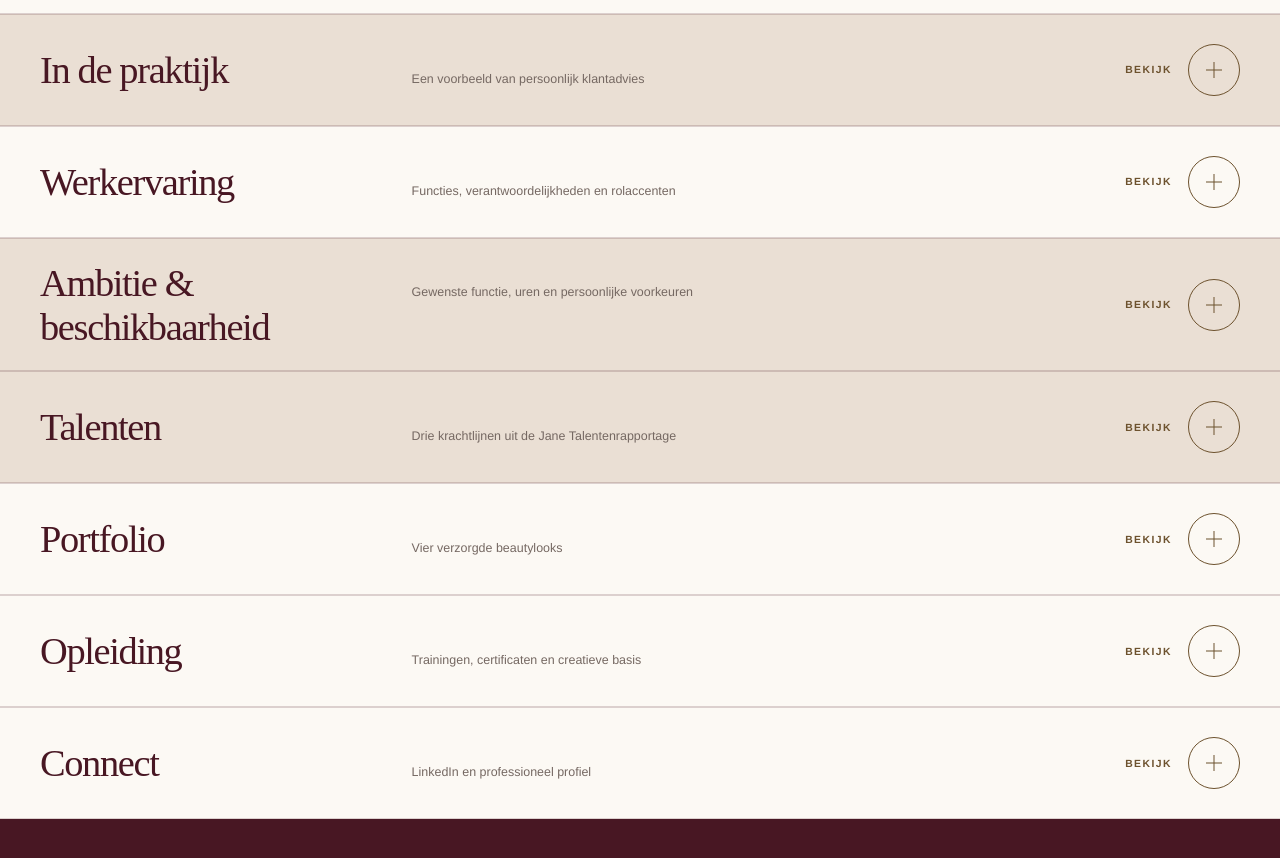
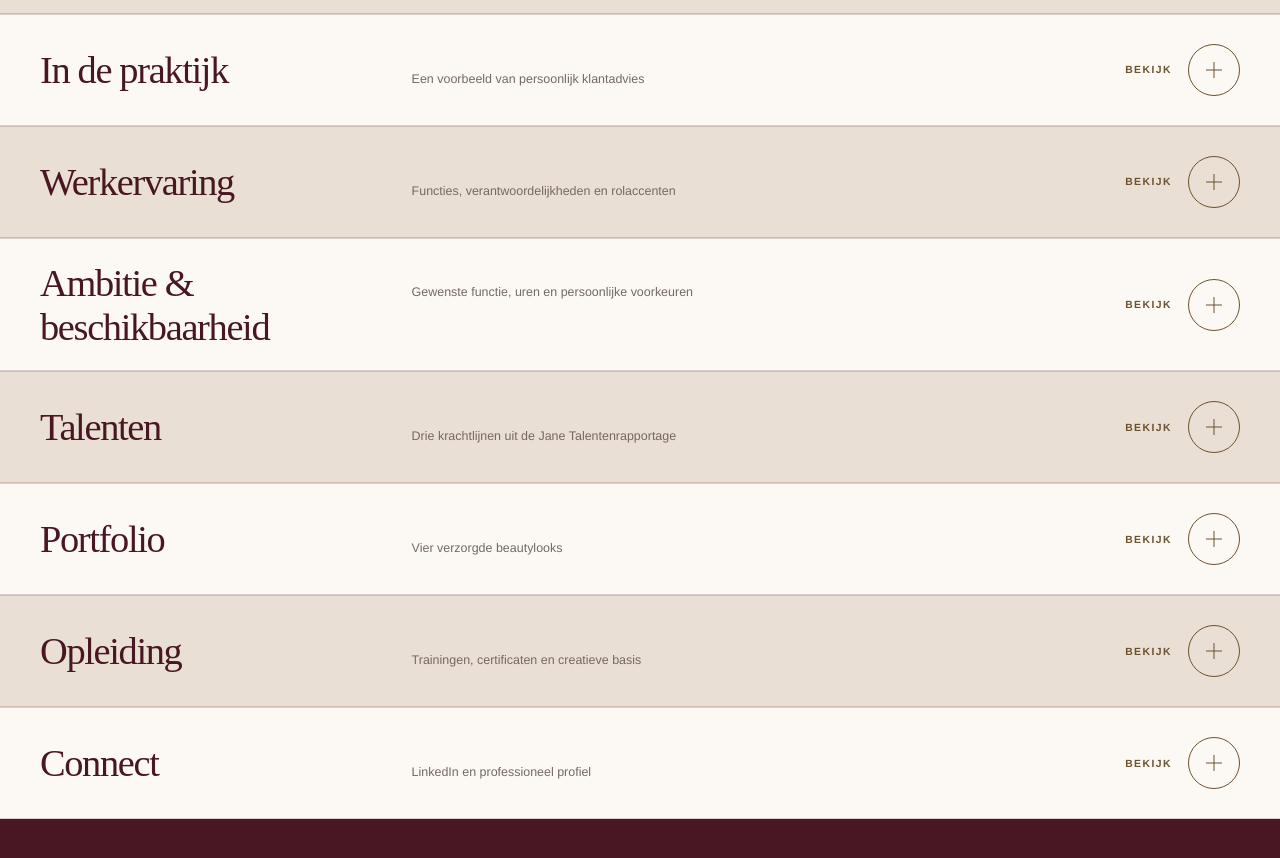
Before and after one commit to AFrederiks2025/ilonafrederiks, a Next.js app: page / in a window 1280 px wide. Shown: the part 1540-2398 px from the top of the page. Built offline with nearby package versions, Linux system fonts and the light colour scheme.

Commit message:
Alternate accordion section colors

```diff
--- a/app/globals.css
+++ b/app/globals.css
@@ -999,7 +999,7 @@ footer {
   gap: clamp(4rem, 9vw, 10rem);
   align-items: start;
   padding: clamp(7rem, 10vw, 11rem) max(2.5rem, calc((100% - 1440px) / 2));
-  background: var(--paper);
+  background: #eadfd4;
   color: var(--ink);
 }
 
@@ -1078,7 +1078,7 @@ footer {
   align-items: start;
   padding: clamp(7rem, 10vw, 11rem) max(2.5rem, calc((100% - 1440px) / 2));
   border-bottom: 1px solid var(--line);
-  background: #eadfd4;
+  background: var(--paper);
 }
 
 .practiceHeading h2 {
@@ -1124,7 +1124,7 @@ footer {
   gap: clamp(4rem, 9vw, 10rem);
   align-items: start;
   padding: clamp(7rem, 10vw, 11rem) max(2.5rem, calc((100% - 1440px) / 2));
-  background: #eadfd4;
+  background: var(--paper);
   color: var(--ink);
 }
 
--- a/app/page.tsx
+++ b/app/page.tsx
@@ -339,7 +339,7 @@ export default function Home() {
           id="profieltekst"
           label="Profiel"
           description="Wie Ilona is en wat zij meebrengt"
-          tone="light"
+          tone="soft"
         >
         <section className="profileSection" aria-labelledby="profile-title">
           <div className="profileStatement" data-reveal>
@@ -376,7 +376,7 @@ export default function Home() {
           id="praktijk"
           label="In de praktijk"
           description="Een voorbeeld van persoonlijk klantadvies"
-          tone="soft"
+          tone="light"
         >
         <section className="practiceSection" aria-labelledby="practice-title">
           <div className="practiceHeading" data-reveal>
@@ -404,6 +404,7 @@ export default function Home() {
           id="ervaring"
           label="Werkervaring"
           description="Functies, verantwoordelijkheden en rolaccenten"
+          tone="soft"
         >
         <section className="experienceSection" aria-labelledby="experience-title">
           <div className="editorialHeading" data-reveal>
@@ -452,7 +453,7 @@ export default function Home() {
           id="beschikbaarheid"
           label="Ambitie & beschikbaarheid"
           description="Gewenste functie, uren en persoonlijke voorkeuren"
-          tone="soft"
+          tone="light"
         >
         <section className="ambitionSection" aria-labelledby="ambition-title">
           <div className="ambitionStory" data-reveal>
@@ -597,6 +598,7 @@ export default function Home() {
           id="opleiding"
           label="Opleiding"
           description="Trainingen, certificaten en creatieve basis"
+          tone="soft"
         >
         <section className="educationSection" aria-labelledby="education-title">
           <div className="educationHeading" data-reveal>
```
Also changed, not shown: 1 other file (tests, documents, lock files or other folders).
